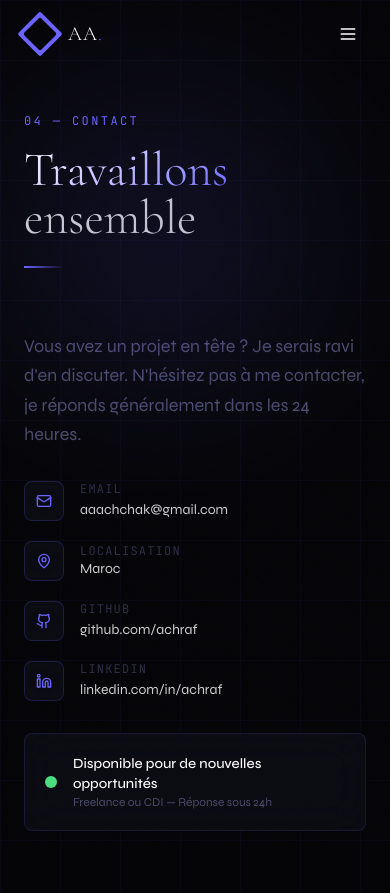
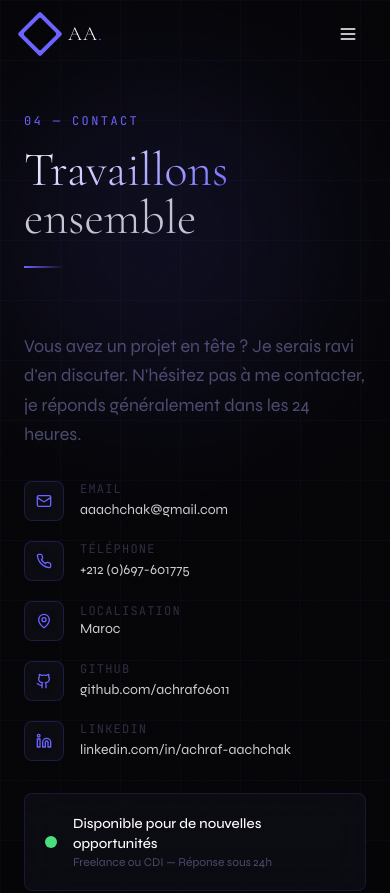
Before and after one commit to achraf06011/portfolio-fullstack, a React (Vite) app in the folder frontend/: page /contact in a window 390 px wide. Shown: the top 893 px of the page. Built offline with nearby package versions, Linux system fonts and the light colour scheme.

Commit message:
Mettre a jour liens GitHub, LinkedIn et ajouter telephone

```diff
--- a/frontend/src/pages/Contact.jsx
+++ b/frontend/src/pages/Contact.jsx
@@ -1,6 +1,6 @@
 import { useState } from 'react'
 import { motion } from 'framer-motion'
-import { Send, Mail, Github, Linkedin, MapPin, CheckCircle, AlertCircle } from 'lucide-react'
+import { Send, Mail, Github, Linkedin, MapPin, CheckCircle, AlertCircle, Phone } from 'lucide-react'
 import axios from 'axios'
 
 export default function Contact() {
@@ -63,9 +63,10 @@ export default function Contact() {
             <div className="space-y-5">
               {[
                 { icon: Mail, label: 'Email', value: 'aaachchak@gmail.com', href: 'mailto:aaachchak@gmail.com' },
+                { icon: Phone, label: 'Téléphone', value: '+212 (0)697-601775', href: 'tel:+212697601775' },
                 { icon: MapPin, label: 'Localisation', value: 'Maroc', href: null },
-                { icon: Github, label: 'GitHub', value: 'github.com/achraf', href: 'https://github.com/achraf' },
-                { icon: Linkedin, label: 'LinkedIn', value: 'linkedin.com/in/achraf', href: 'https://linkedin.com/in/achraf' },
+                { icon: Github, label: 'GitHub', value: 'github.com/achraf06011', href: 'https://github.com/achraf06011' },
+                { icon: Linkedin, label: 'LinkedIn', value: 'linkedin.com/in/achraf-aachchak', href: 'https://www.linkedin.com/in/achraf-aachchak-6a5578313' },
               ].map(({ icon: Icon, label, value, href }) => (
                 <div key={label} className="flex items-center gap-4 group">
                   <div className="w-10 h-10 rounded-lg glass flex items-center justify-center border border-accent/20 group-hover:border-accent/50 transition-colors">
--- a/frontend/src/pages/Home.jsx
+++ b/frontend/src/pages/Home.jsx
@@ -1,12 +1,13 @@
 import { motion } from 'framer-motion'
-import { Github, Linkedin, Mail, Download, ArrowDown, Code2, Zap, Globe } from 'lucide-react'
+import { Github, Linkedin, Mail, Download, ArrowDown, Code2, Zap, Globe, Phone } from 'lucide-react'
 import { Link } from 'react-router-dom'
 import monCV from '../CV_ACHRAF_AACHCHAK_WITH_PORTFOLIO.pdf';
 
 const socialLinks = [
   { icon: Github, href: 'https://github.com/achraf06011', label: 'GitHub' },
-  { icon: Linkedin, href: 'https://linkedin.com/in/achraf-aachchak-6a5578313', label: 'LinkedIn' },
+  { icon: Linkedin, href: 'https://www.linkedin.com/in/achraf-aachchak-6a5578313', label: 'LinkedIn' },
   { icon: Mail, href: 'mailto:aaachchak@gmail.com', label: 'Email' },
+  { icon: Phone, href: 'tel:+212697601775', label: '+212 697-601775' },
 ]
 
 const stats = [
```
